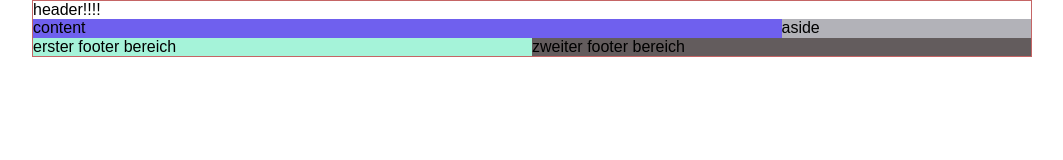
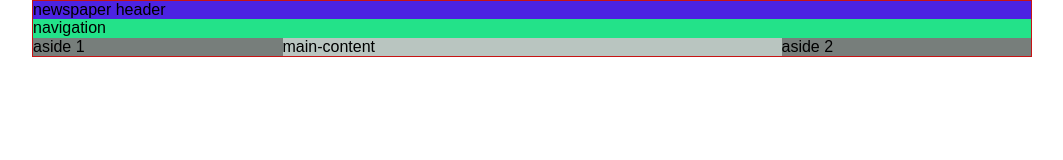
Before and after one commit to fastmick/css-grid, a plain HTML site: page src/index.html in a window 1280 px wide. Shown: the whole page, without its empty margins (108-1171 px from the left). Drawn offline with nearby package versions, Linux system fonts and the light colour scheme.

Commit message:
erste mixins erstellt

```diff
--- a/src/index.html
+++ b/src/index.html
@@ -13,15 +13,13 @@
 </head>
 
 <body>
-    <div class="main-wrapper">
+    <div class="site">
 
-        <header>header!!!!</header>
-        <div class="content">content</div>
-        <aside>aside</aside>
-        <footer>
-            <div>erster footer bereich</div>
-            <div>zweiter footer bereich</div>
-        </footer>
+        <header>newspaper header</header>
+        <nav class="main-navigation">navigation</nav>
+        <aside class="aside aside--first">aside 1</aside>
+        <section class="main-content">main-content</section>
+        <aside class="aside aside--second">aside 2</aside>
 
 
     </div>
--- /dev/null
+++ b/src/scss/_grid.1.scss
@@ -0,0 +1,112 @@
+.main-wrapper {
+    border: 1px solid rgb(197, 101, 101);
+    display: -ms-grid;
+    display: grid;
+    // -ms-grid-rows: 1fr 1fr 1fr 1fr;
+    // grid-template-rows: 1fr 1fr 1fr 1fr;
+    -ms-grid-columns: 1fr 1fr 1fr 1fr;
+    grid-template-columns: 1fr 1fr 1fr 1fr;
+    // -ms-grid-gap: 12px;
+    // grid-gap: 12px;
+    max-width: 1000px;
+    margin: 0 auto;
+}
+
+img {
+    height: auto;
+    width: 100%;
+    max-width: 100%;
+    vertical-align: middle;
+}
+
+header {
+    background-color: rgb(255, 255, 255);
+    -ms-grid-row: 1;
+    grid-row: 1;
+    -ms-grid-column: 1;
+    -ms-grid-column-span: 4;
+    grid-column: 1 / span 4;
+}
+
+.content {
+    background-color: rgb(111, 96, 238);
+    -ms-grid-row: 2;
+    grid-row: 2;
+    -ms-grid-column: 1;
+    -ms-grid-column-span: 4;
+    grid-column: 1 / span 4;
+}
+
+aside {
+    background-color: rgb(178, 178, 184);
+    -ms-grid-row: 3;
+    grid-row: 3;
+    -ms-grid-column: 1;
+    -ms-grid-column-span: 4;
+    grid-column: 1 / span 4;
+}
+
+footer {
+    background-color: rgb(10, 94, 66);
+    display: -ms-grid;
+    display: grid;
+    -ms-grid-columns: 1fr 1fr;
+    grid-template-columns: 1fr 1fr;
+    -ms-grid-row: 4;
+    grid-row: 4;
+    -ms-grid-column: 1;
+    -ms-grid-column-span: 4;
+    grid-column: 1 / span 4;
+    div:first-child {
+        background-color: rgb(165, 243, 217);
+        -ms-grid-row: 1;
+        grid-row: 1;
+        -ms-grid-column: 1;
+        -ms-grid-column-span: 2;
+        grid-column: 1 / span 2;
+    }
+    div:last-child {
+        background-color: rgb(99, 92, 93);
+        -ms-grid-row: 2;
+        grid-row: 2;
+        -ms-grid-column: 1;
+        -ms-grid-column-span: 2;
+        grid-column: 1 / span 2;
+    }
+}
+
+@media screen and (min-width: 600px) {
+    .content {
+        background-color: rgb(111, 96, 238);
+        -ms-grid-row: 2;
+        grid-row: 2;
+        -ms-grid-column: 1;
+        -ms-grid-column-span: 3;
+        grid-column: 1 / span 3;
+    }
+    aside {
+        background-color: rgb(178, 178, 184);
+        -ms-grid-row: 2;
+        grid-row: 2;
+        -ms-grid-column: 4;
+        grid-column: 4;
+    }
+    footer {
+        div:first-child {
+            background-color: rgb(165, 243, 217);
+            -ms-grid-row: 1;
+            grid-row: 1;
+            -ms-grid-column: 1;
+            grid-column: 1;
+        }
+        div:last-child {
+            background-color: rgb(99, 92, 93);
+            -ms-grid-row: 1;
+            grid-row: 1;
+            -ms-grid-column: 2;
+            grid-column: 2;
+        }
+    }
+}
+
+@media screen and (min-width: 768px) {}
--- a/src/scss/_grid.scss
+++ b/src/scss/_grid.scss
@@ -1,112 +1,69 @@
-.main-wrapper {
-    border: 1px solid rgb(197, 101, 101);
-    display: -ms-grid;
-    display: grid;
+// colums
+$columns: 8;
+$columns-width: (100/$columns) * 1%;
+
+/*
+
+infos zun grid
+
+*/
+
+.site {
+    @include grid;
+    border: 1px solid rgb(199, 20, 20);
     // -ms-grid-rows: 1fr 1fr 1fr 1fr;
     // grid-template-rows: 1fr 1fr 1fr 1fr;
-    -ms-grid-columns: 1fr 1fr 1fr 1fr;
-    grid-template-columns: 1fr 1fr 1fr 1fr;
+    -ms-grid-columns: $columns-width $columns-width $columns-width $columns-width $columns-width $columns-width $columns-width $columns-width;
+    grid-template-columns: repeat($columns, $columns-width);
     // -ms-grid-gap: 12px;
     // grid-gap: 12px;
     max-width: 1000px;
     margin: 0 auto;
 }
 
-img {
-    height: auto;
-    width: 100%;
-    max-width: 100%;
-    vertical-align: middle;
+header {
+    background-color: rgb(76, 35, 226);
+    @include grid-row(1);
+    @include grid-column(1, 8);
 }
 
-header {
-    background-color: rgb(255, 255, 255);
-    -ms-grid-row: 1;
-    grid-row: 1;
-    -ms-grid-column: 1;
-    -ms-grid-column-span: 4;
-    grid-column: 1 / span 4;
+.main-navigation {
+    background-color: rgb(35, 226, 137);
+    @include grid-row(2);
+    @include grid-column(1, 8);
 }
 
-.content {
-    background-color: rgb(111, 96, 238);
-    -ms-grid-row: 2;
-    grid-row: 2;
-    -ms-grid-column: 1;
-    -ms-grid-column-span: 4;
-    grid-column: 1 / span 4;
+.main-content {
+    background-color: rgb(185, 197, 192);
+    @include grid-row(3);
+    @include grid-column(1, 8);
 }
 
-aside {
-    background-color: rgb(178, 178, 184);
-    -ms-grid-row: 3;
-    grid-row: 3;
-    -ms-grid-column: 1;
-    -ms-grid-column-span: 4;
-    grid-column: 1 / span 4;
-}
-
-footer {
-    background-color: rgb(10, 94, 66);
-    display: -ms-grid;
-    display: grid;
-    -ms-grid-columns: 1fr 1fr;
-    grid-template-columns: 1fr 1fr;
-    -ms-grid-row: 4;
-    grid-row: 4;
-    -ms-grid-column: 1;
-    -ms-grid-column-span: 4;
-    grid-column: 1 / span 4;
-    div:first-child {
-        background-color: rgb(165, 243, 217);
-        -ms-grid-row: 1;
-        grid-row: 1;
-        -ms-grid-column: 1;
-        -ms-grid-column-span: 2;
-        grid-column: 1 / span 2;
+.aside {
+    background-color: rgb(119, 126, 123);
+    &--first {
+        @include grid-row(4);
+        @include grid-column(1, 8);
     }
-    div:last-child {
-        background-color: rgb(99, 92, 93);
-        -ms-grid-row: 2;
-        grid-row: 2;
-        -ms-grid-column: 1;
-        -ms-grid-column-span: 2;
-        grid-column: 1 / span 2;
+    &--second {
+        @include grid-row(5);
+        @include grid-column(1, 8);
     }
 }
 
-@media screen and (min-width: 600px) {
-    .content {
-        background-color: rgb(111, 96, 238);
-        -ms-grid-row: 2;
-        grid-row: 2;
-        -ms-grid-column: 1;
-        -ms-grid-column-span: 3;
-        grid-column: 1 / span 3;
+@media screen and (min-width: 768px) {
+    .main-content {
+        @include grid-row(3);
+        @include grid-column(3, 6);
     }
-    aside {
-        background-color: rgb(178, 178, 184);
-        -ms-grid-row: 2;
-        grid-row: 2;
-        -ms-grid-column: 4;
-        grid-column: 4;
-    }
-    footer {
-        div:first-child {
-            background-color: rgb(165, 243, 217);
-            -ms-grid-row: 1;
-            grid-row: 1;
-            -ms-grid-column: 1;
-            grid-column: 1;
+    .aside {
+        &--first {
+            @include grid-row(3);
+            @include grid-column(1, 2);
         }
-        div:last-child {
-            background-color: rgb(99, 92, 93);
-            -ms-grid-row: 1;
-            grid-row: 1;
-            -ms-grid-column: 2;
-            grid-column: 2;
+        &--second {
+            @include grid-row(3);
+            @include grid-column(7, 2);
         }
     }
 }
-
-@media screen and (min-width: 768px) {}
--- a/src/scss/_mixins.scss
+++ b/src/scss/_mixins.scss
@@ -2,3 +2,25 @@
     font-size: $size + px;
     font-size: ($size / $base) * 1rem;
 }
+
+
+/*
+grid mixins
+*/
+
+@mixin grid {
+    display: -ms-grid;
+    display: grid
+}
+
+;
+@mixin grid-row($row) {
+    -ms-grid-row: $row;
+    grid-row: $row;
+}
+
+@mixin grid-column($column, $span) {
+    -ms-grid-column: $column;
+    -ms-grid-column-span: $span;
+    grid-column: $column / span $span;
+}
```
Also changed, not shown: src/create-account.html (deleted, +0 -59 lines), src/css/main.css, src/scss/_grid.css (deleted), src/scss/_grid.min.css (deleted).
